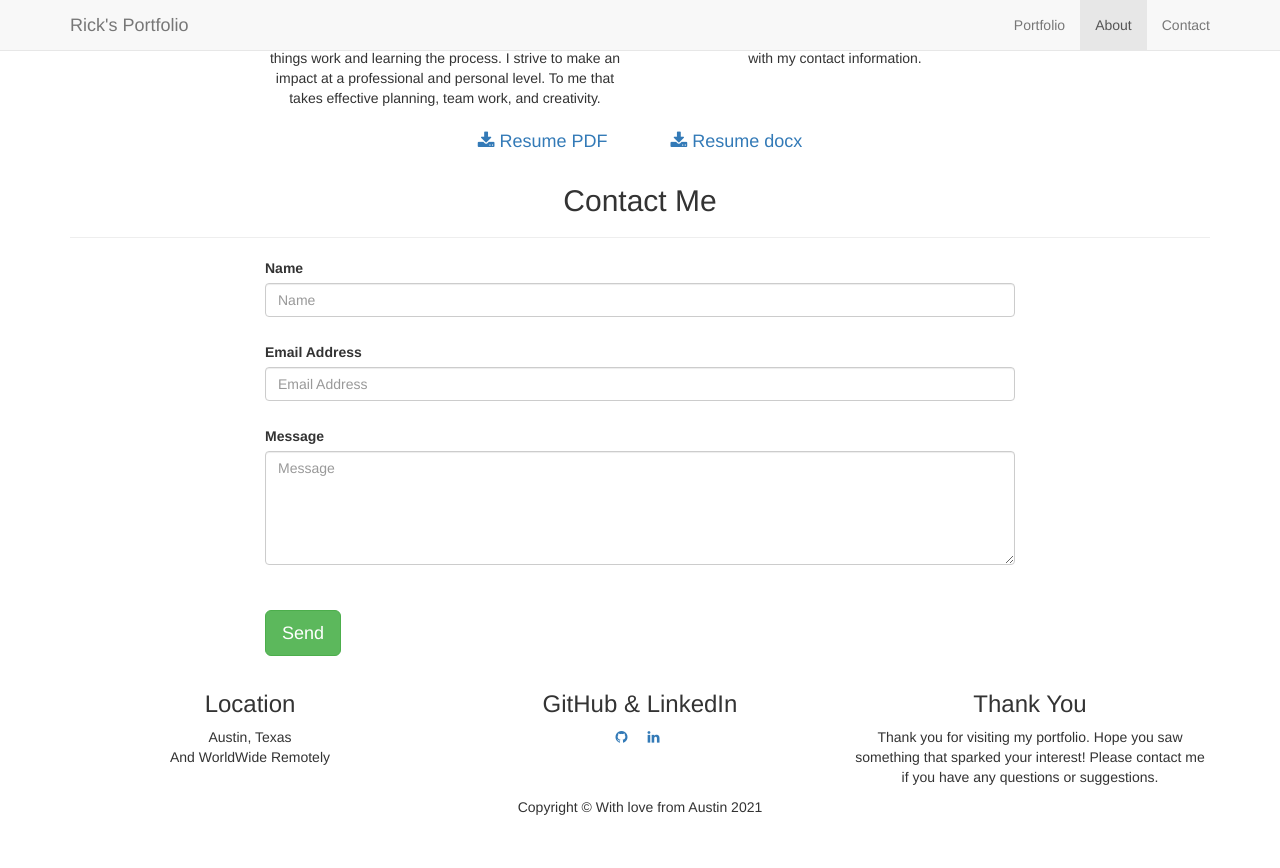
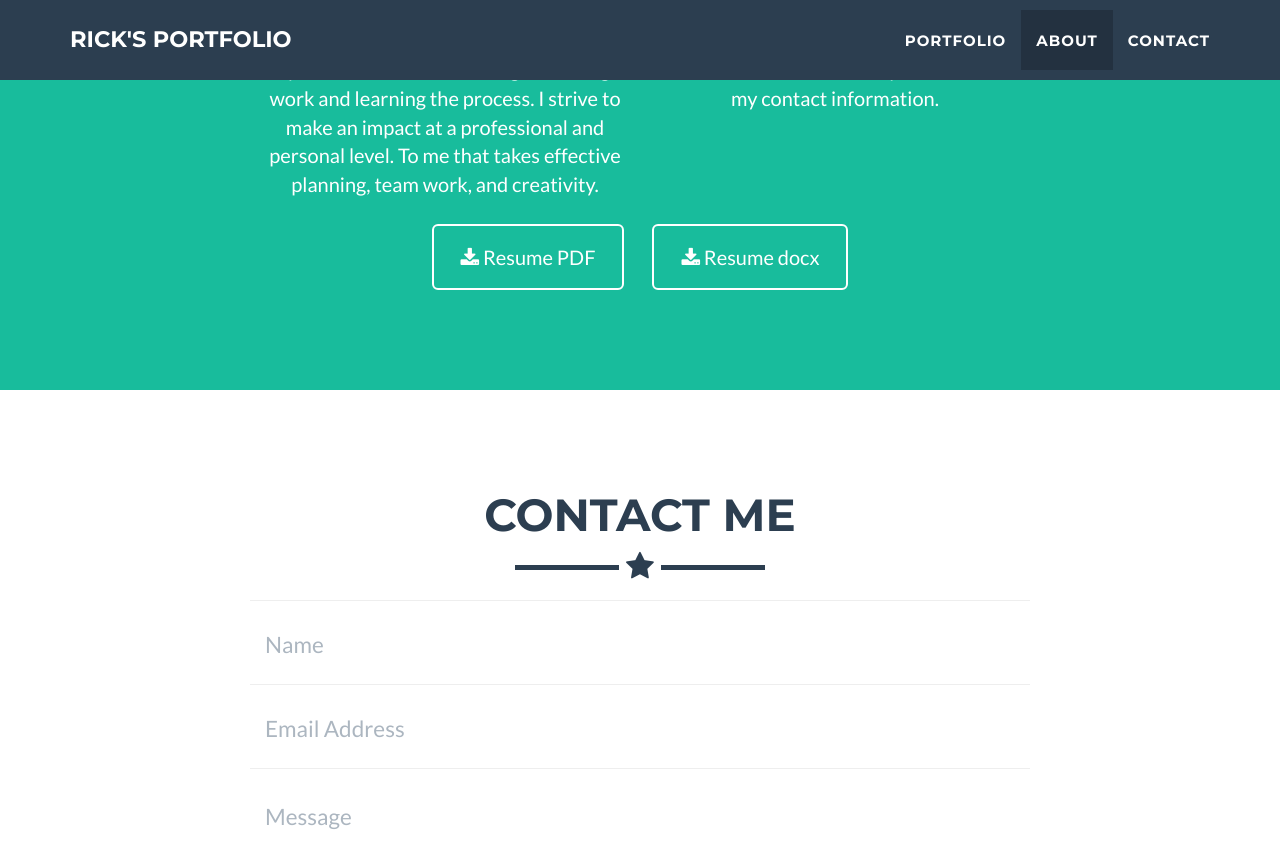
Before and after one commit to rcrdgrc/devrickgarcia.github.io, a Jekyll site: the page built from _posts/2014-07-17-project-2.markdown, in a window 1280 px wide and 900 px high, scrolled down 1565 px. Shown: the top 868 px of the window. Built offline with Jekyll 4.4.1, drawn with Linux system fonts in a browser that asks for light colours; nearby versions of some CDN libraries; library files that are not in the unit come from our copies; before the commit the page ends 2382 px from its top, so only the background shows below that.

```diff
--- a/_config.yml
+++ b/_config.yml
@@ -65,5 +65,5 @@ defaults:
     values:
       permalink: ""
 
-baseurl: /
+baseurl: /root
 url: http://rcrdgrc.github.io
--- a/_includes/head.html
+++ b/_includes/head.html
@@ -11,9 +11,7 @@
     <link rel="alternate" type="application/rss+xml" title="RSS" href="/feed.xml">
 
     <!-- Custom CSS & Bootstrap Core CSS - Uses Bootswatch Flatly Theme: http://bootswatch.com/flatly/ -->
-    <!-- <link rel="stylesheet" href="{{ "/style.css" }}"> -->
-    <link rel="stylesheet" href="css/bootstrap.min.css">
-    <link rel="stylesheet" href="css/main.css">
+    <link rel="stylesheet" href="{{ "/style.css" }}">
 
     <!-- Google verification -->
     {% if site.google_verify %}<meta name="google-site-verification" content="{{ site.google_verify }}">{% endif %}
```
